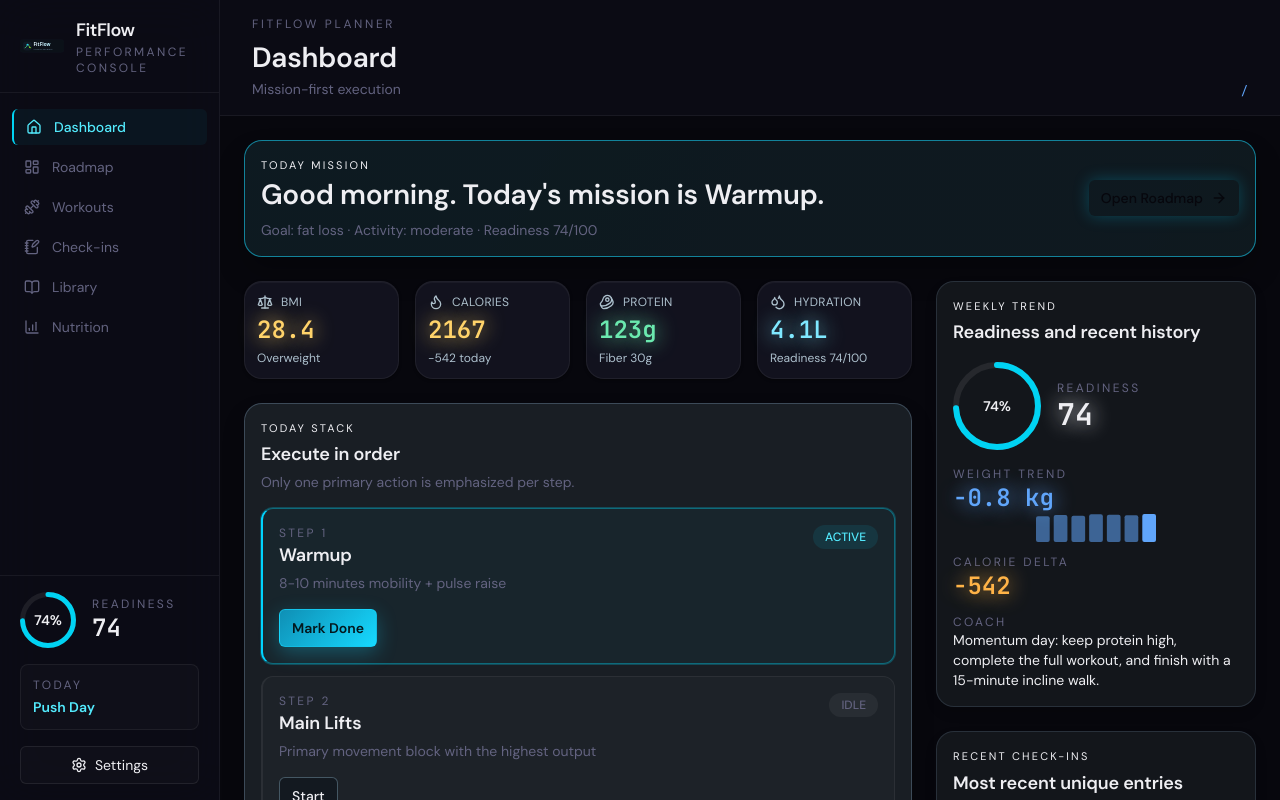
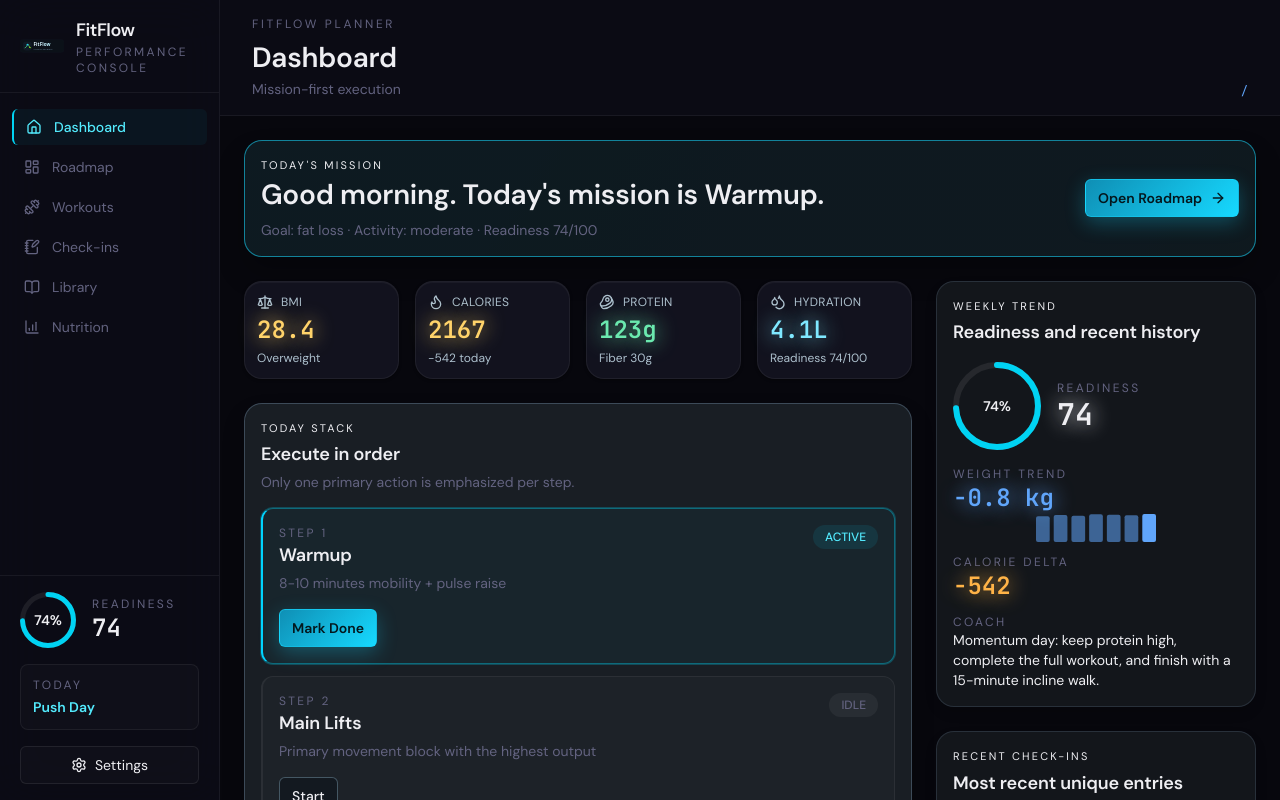
Before and after one commit to RajatSharma404/Fitness-Roadmap, a Next.js app: page / in a window 1280 px wide. Shown: the top 800 px of the page. Built offline with nearby package versions, Linux system fonts and the light colour scheme.

Commit message:
Fix mission banner CTA contrast and label text

```diff
--- a/src/app/page.tsx
+++ b/src/app/page.tsx
@@ -140,7 +140,7 @@ export default function HomePage() {
         className="flex flex-wrap items-center justify-between gap-4"
       >
         <div>
-          <p className="lab-kicker text-[#60a5fa]">Today Mission</p>
+          <p className="lab-kicker text-[#60a5fa]">Today's Mission</p>
           <h2 className="font-display text-[28px] font-bold text-[#eeeef2]">
             Good morning. Today&apos;s mission is {activeStepLabel}.
           </h2>
@@ -152,7 +152,7 @@ export default function HomePage() {
         </div>
         <Link
           href="/roadmap"
-          className="btn-primary inline-flex items-center gap-2 rounded-md px-3 py-2 text-sm font-medium text-[#07070d]"
+          className="lab-btn-primary inline-flex items-center gap-2 rounded-md px-3 py-2 text-sm font-medium"
         >
           Open Roadmap <ArrowRight className="h-4 w-4" />
         </Link>
```
